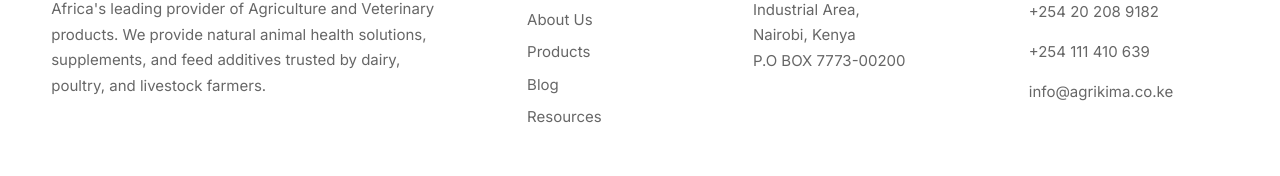
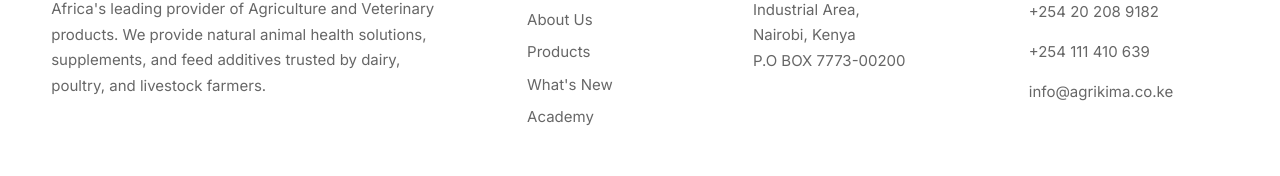
Before and after one commit to alfredmuriu/kimita, a Next.js app: page /blog in a window 1280 px wide. Shown: the part 756-932 px from the top of the page. Built offline with nearby package versions, Linux system fonts and the light colour scheme; no server answers; the database is empty.

Commit message:
Footer Update

```diff
--- a/src/components/Footer.tsx
+++ b/src/components/Footer.tsx
@@ -23,8 +23,8 @@
             <li style={{marginBottom: '0.5px'}}><a href="/" style={{color: 'rgba(0, 0, 0, 0.6)'}}>Home</a></li>
             <li style={{marginBottom: '0.5px'}}><a href="/#about" style={{color: 'rgba(0, 0, 0, 0.6)'}}>About Us</a></li>
             <li style={{marginBottom: '0.5px'}}><a href="/products" style={{color: 'rgba(0, 0, 0, 0.6)'}}>Products</a></li>
-            <li style={{marginBottom: '0.5px'}}><a href="/blog" style={{color: 'rgba(0, 0, 0, 0.6)'}}>Blog</a></li>
-            <li style={{marginBottom: '0.5px'}}><a href="/downloads" style={{color: 'rgba(0, 0, 0, 0.6)'}}>Resources</a></li>
+            <li style={{marginBottom: '0.5px'}}><a href="/blog" style={{color: 'rgba(0, 0, 0, 0.6)'}}>What's New</a></li>
+            <li style={{marginBottom: '0.5px'}}><a href="/downloads" style={{color: 'rgba(0, 0, 0, 0.6)'}}>Academy</a></li>
           </ul>
         </div>
 
```
